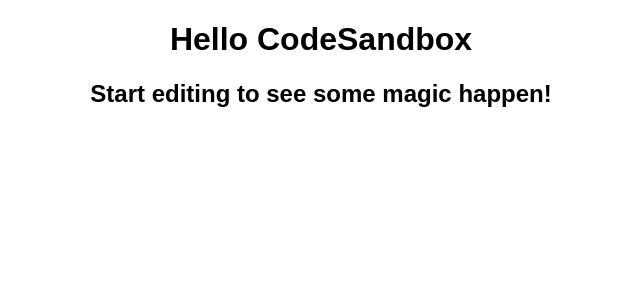
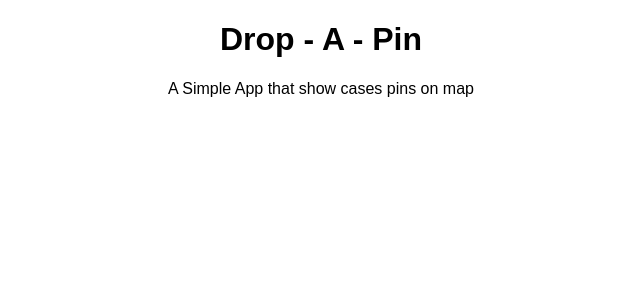
Before and after one commit to Osama92/Drop_A_Pin, a React (Create React App) app: page / in a window 1280 px wide. Shown: the top 300 px of the page, without its empty margins (319-959 px from the left). Built offline with nearby package versions, Linux system fonts and the light colour scheme.

Commit message:
Initial Init

```diff
--- a/src/App.js
+++ b/src/App.js
@@ -3,8 +3,8 @@ import "./styles.css";
 export default function App() {
   return (
     <div className="App">
-      <h1>Hello CodeSandbox</h1>
-      <h2>Start editing to see some magic happen!</h2>
+      <h1>Drop - A - Pin</h1>
+      <p>A Simple App that show cases pins on map</p>
     </div>
   );
 }
```
Also changed, not shown: 1 other file (tests, documents, lock files or other folders).
